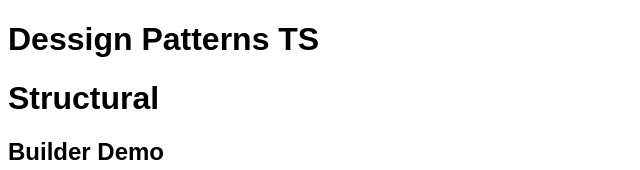
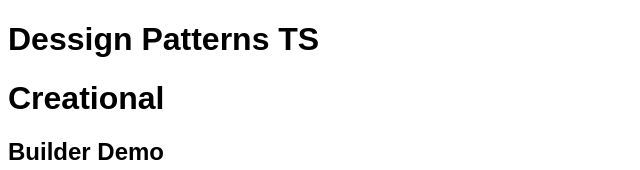
Before and after one commit to volodymyrkr/DesignPatternsTS, a React (Create React App) app: page / in a window 1280 px wide. Shown: the top 170 px of the page, without its empty margins (0-640 px from the left). Built offline with nearby package versions, Linux system fonts and the light colour scheme.

Commit message:
Builder fixes

```diff
--- a/src/patterns/creational/builder/Demo.tsx
+++ b/src/patterns/creational/builder/Demo.tsx
@@ -29,7 +29,7 @@ function Demo() {
     .build();
   return (
     <div>
-      <h1>Structural</h1>
+      <h1>Creational</h1>
       <h2>Builder Demo</h2>
       <div>
         <div>Person Name: {person.name}</div>
```
Also changed, not shown: src/patterns/behavioral/chain-of-responsibility/Demo.tsx (added, +15 -0 lines).
